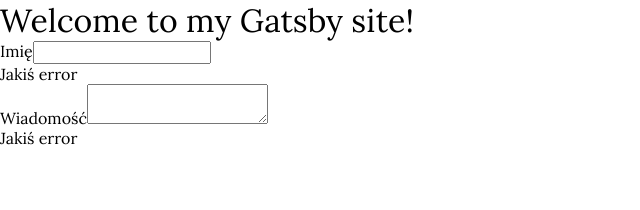
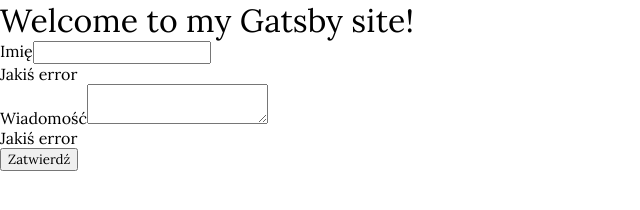
Before and after one commit to jacmilski/new-psmdywity, a Gatsby site: page / in a window 1280 px wide. Shown: the whole page, without its empty margins (0-640 px from the left). Built offline with nearby package versions, Linux system fonts and the light colour scheme; Gatsby itself is replaced by a stand-in of ours; a web font is replaced by a local one.

Commit message:
Created Button component without styles

```diff
--- /dev/null
+++ b/src/components/atoms/Button/Button.js
@@ -0,0 +1,14 @@
+import React from 'react';
+import { StyledButton, StyledLink } from './Button.styles';
+
+const Button = ({ text, onClick, type, href }) =>
+    href ? (
+        // @ts-ignore
+        <StyledLink to={href}>{text}</StyledLink>
+    ) : (
+        <StyledButton type={type} onClick={onClick}>
+            {text}
+        </StyledButton>
+    );
+
+export default Button;
--- /dev/null
+++ b/src/components/atoms/Button/Button.styles.js
@@ -0,0 +1,7 @@
+import styled, { css } from 'styled-components';
+import { Link } from 'gatsby';
+
+const basicButtonStyles = css``;
+
+export const StyledButton = styled.button``;
+export const StyledLink = styled(Link)``;
--- a/src/pages/index.js
+++ b/src/pages/index.js
@@ -2,6 +2,7 @@
 import GlobalStyles from '../styles/GlobalStyles';
 import Seo from '../components/atoms/Seo/Seo';
 import Input from '../components/atoms/Input/Input';
+import Button from '../components/atoms/Button/Button';
 
 const IndexPage = () => {
     return (
@@ -15,6 +16,12 @@
                 label="Wiadomość"
                 error="Jakiś error"
             />
+            <Button
+                text={`Zatwierdź`}
+                onClick={undefined}
+                type={`button`}
+                href={undefined}
+            />
         </main>
     );
 };
```
